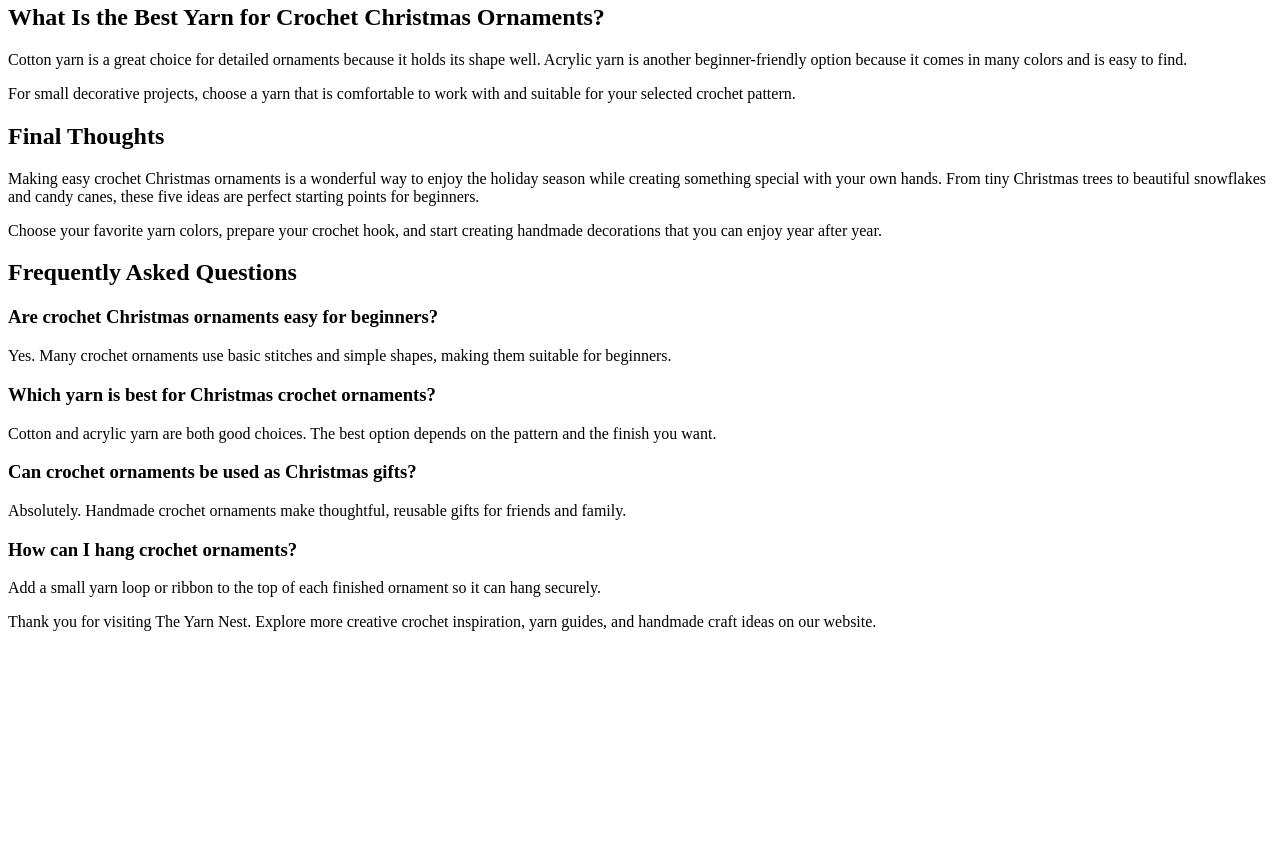
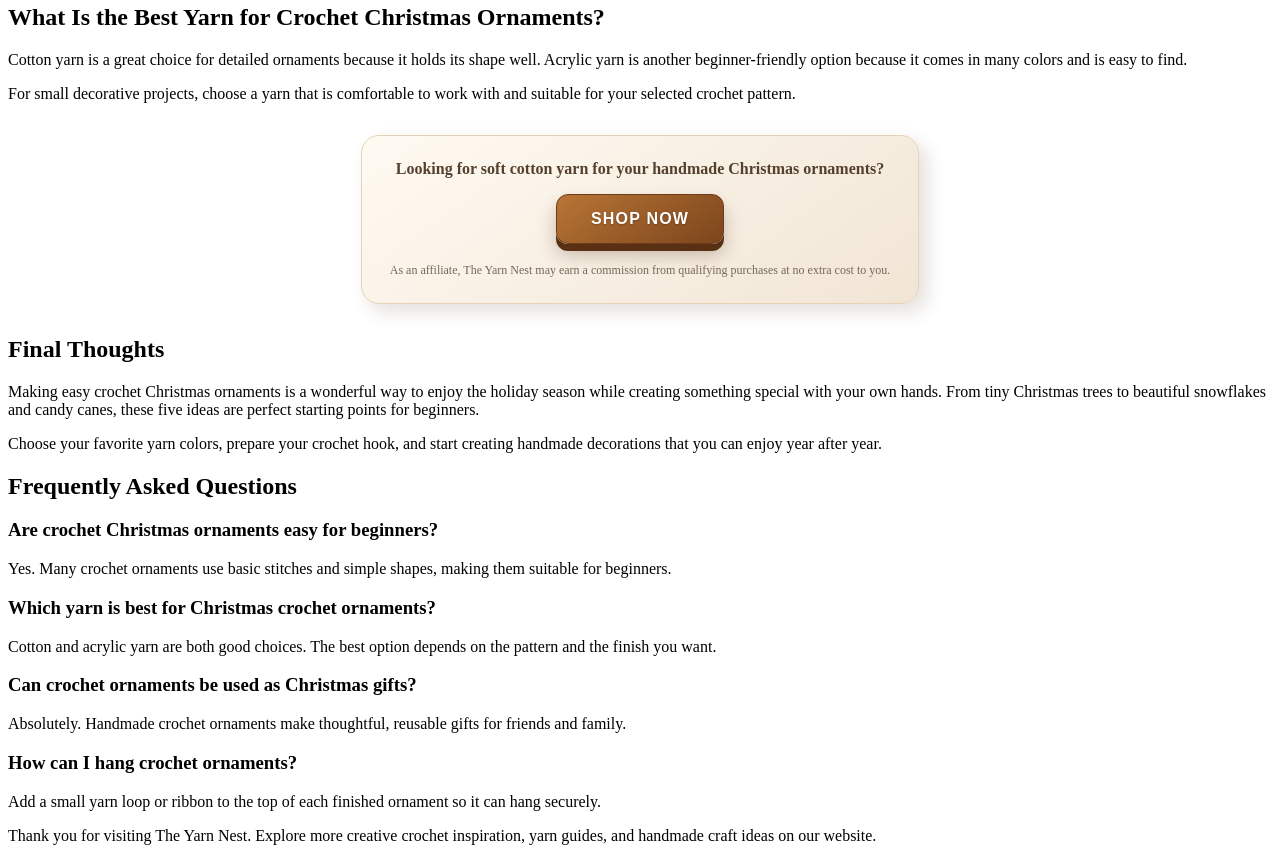
Before and after one commit to jamalsb/THE-YARN-NES-A, a plain HTML site: page Easy Crochet Christmas Ornaments for Beginners: 5 Simple DIY Ideas.html in a window 1280 px wide. Shown: the part 1280-2141 px from the top of the page. Before the commit the page ends 1927 px from the top, so only its background shows below. Drawn offline with Linux system fonts and the light colour scheme.

Commit message:
Add AliExpress yarn affiliate CTA to Christmas ornaments article

```diff
--- a/Easy Crochet Christmas Ornaments for Beginners: 5 Simple DIY Ideas.html
+++ b/Easy Crochet Christmas Ornaments for Beginners: 5 Simple DIY Ideas.html
@@ -190,6 +190,14 @@
     </p>
 </section>
 
+<section aria-label="Recommended crochet yarn">
+    <div class="yarnnest-shop-cta" style="margin: 32px auto; padding: 24px 18px; max-width: 520px; text-align: center; background: linear-gradient(145deg, #fffaf2, #f1e5d5); border: 1px solid #e6d2b8; border-radius: 18px; box-shadow: 8px 8px 18px rgba(91, 62, 35, 0.16), -6px -6px 16px rgba(255,255,255,0.9);">
+        <p style="margin: 0 0 16px; color: #55402e; font-weight: 600;">Looking for soft cotton yarn for your handmade Christmas ornaments?</p>
+        <a href="https://s.click.aliexpress.com/e/_c4UsDZYp" target="_blank" rel="sponsored nofollow noopener" aria-label="Shop crochet cotton yarn on AliExpress" style="display: inline-block; padding: 15px 34px; color: #fff; background: linear-gradient(145deg, #b87535, #7c451c); border: 1px solid #6e3b18; border-radius: 12px; text-decoration: none; font-family: Arial, sans-serif; font-size: 16px; font-weight: 800; letter-spacing: 1.2px; box-shadow: 0 7px 0 #593014, 0 11px 18px rgba(74, 42, 18, 0.28); text-shadow: 0 1px 2px rgba(0,0,0,0.25);">SHOP NOW</a>
+        <p style="margin: 17px 0 0; color: #766858; font-size: 12px; line-height: 1.5;">As an affiliate, The Yarn Nest may earn a commission from qualifying purchases at no extra cost to you.</p>
+    </div>
+</section>
+
 <section>
     <h2>Final Thoughts</h2>
 
```
